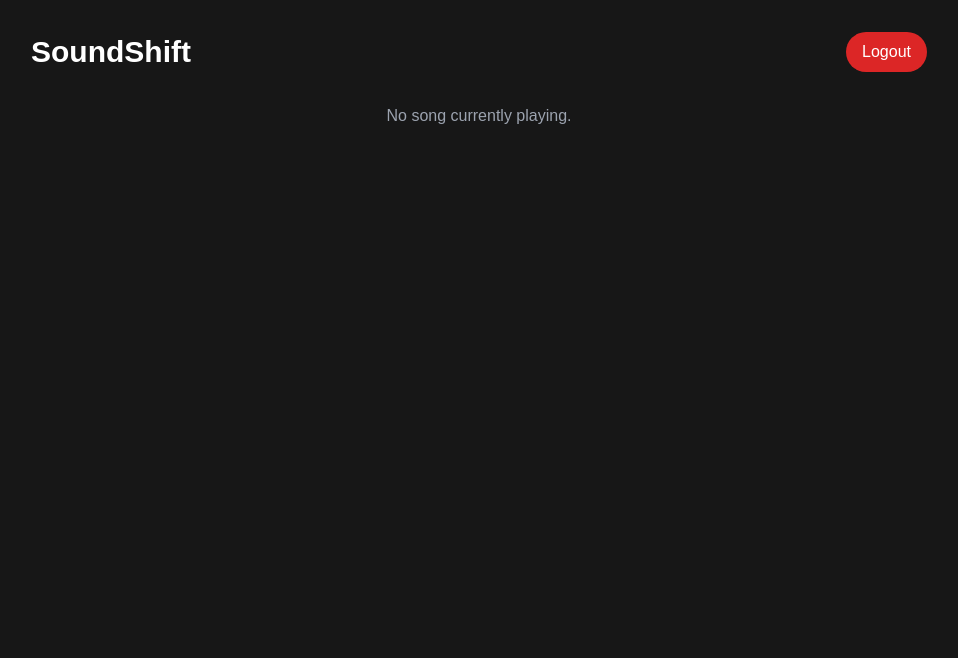
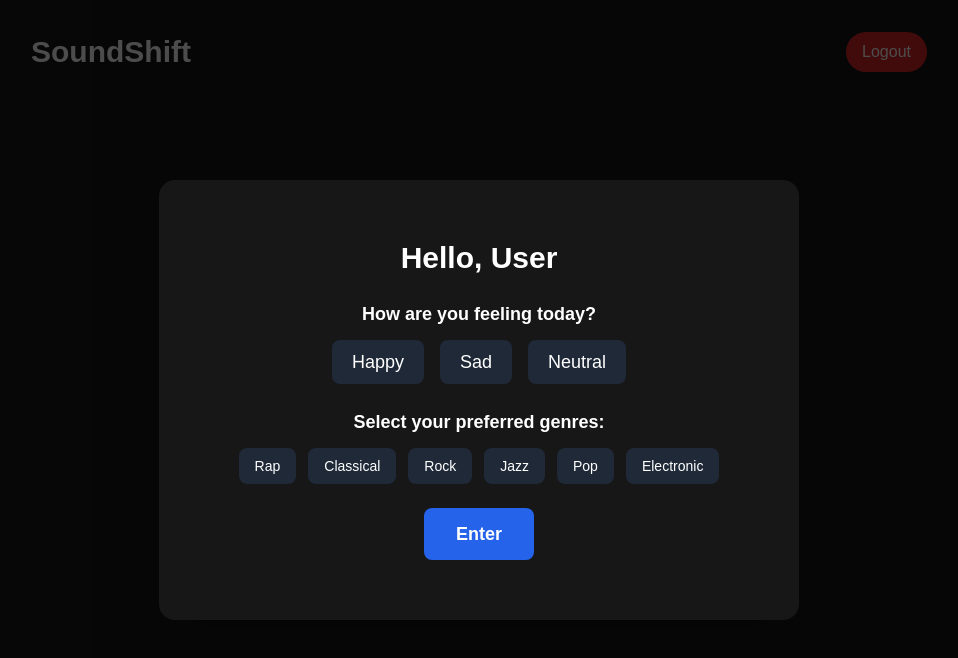
Before and after one commit to SoundShift/SoundShift, a Next.js app: page /dashboard in a window 1280 px wide. Shown: the top 658 px of the page, without its empty margins (161-1119 px from the left). Built offline with nearby package versions, Linux system fonts and the light colour scheme; no server answers; sample sign-in values are in the browser's storage.

Commit message:
Pop up window before loading songs and main window.

```diff
--- a/app/dashboard/page.tsx
+++ b/app/dashboard/page.tsx
@@ -4,6 +4,7 @@ import { useEffect, useState } from "react";
 import { useRouter } from "next/navigation";
 import Image from "next/image";
 import { useAuth } from "@/providers/AuthProvider";
+import Popup from "@/components/Popup";
 
 interface NowPlaying {
   isPlaying: boolean;
@@ -22,7 +23,18 @@ export default function Dashboard() {
   const [deviceId, setDeviceId] = useState<string | null>(null);
   const [volume, setVolume] = useState(50);
   const [isLiked, setIsLiked] = useState<boolean | null>(null);
+  const [showPopup, setShowPopup] = useState<boolean>(false);
   const { authenticated, authLoaded, spotifyToken, logout } = useAuth();
+
+  useEffect(() => {
+    if (authLoaded && authenticated) {
+      setShowPopup(true);
+    }
+  }, [authLoaded, authenticated]);
+
+  const handleClosePopup = () => {
+    setShowPopup(false);
+  };
 
   const handleLogout = () => {
     if (player) {
@@ -87,7 +99,7 @@ export default function Dashboard() {
               Authorization: `Bearer ${spotifyToken}`,
               "Content-Type": "application/json",
             },
-            body: JSON.stringify({ device_ids: [device_id], play: true }),
+            body: JSON.stringify({ device_ids: [device_id], play: false }),
           });
         }
       );
@@ -211,7 +223,11 @@ export default function Dashboard() {
           )}
         </div>
 
-        {nowPlaying ? (
+        {/* {showPopup && <Popup message="Enjoy seamless music streaming with Spotify!" onClose={handleClosePopup} />} */}
+        {showPopup && <Popup onClose={handleClosePopup} />}
+
+        {!showPopup && (
+          nowPlaying ? (
             <div className="flex flex-col items-center max-w-md mx-auto">
               {nowPlaying.albumArt && (
                 <div className="relative w-64 h-64 mb-8 shadow-2xl">
@@ -276,9 +292,8 @@ export default function Dashboard() {
               </div>
             </div>
             ) : (
-          <p className="text-center text-gray-400">
-            No song currently playing.
-          </p>
+              <p className="text-center text-gray-400">No song currently playing.</p>
+            )
           )}
       </div>
     </div>
--- /dev/null
+++ b/components/Popup.tsx
@@ -0,0 +1,69 @@
+"use client";
+
+import { useState } from "react";
+
+export default function Popup({ onClose }: { onClose: () => void }) {
+  const [selectedMood, setSelectedMood] = useState<string | null>(null);
+  const [selectedGenres, setSelectedGenres] = useState<string[]>([]);
+
+  const moods = ["Happy", "Sad", "Neutral"];
+  const genres = ["Rap", "Classical", "Rock", "Jazz", "Pop", "Electronic"];
+
+  return (
+    <div className="fixed inset-0 flex items-center justify-center bg-black bg-opacity-70 z-[9999]">
+      <div className="bg-neutral-900 text-white p-8 rounded-2xl shadow-2xl w-[50vw] h-[55vh] flex flex-col items-center justify-center">
+        <h2 className="text-3xl font-bold mb-6">Hello, User</h2>
+
+        {/* Mood Selection */}
+        <p className="mb-3 text-lg font-semibold">How are you feeling today?</p>
+        <div className="flex space-x-4 mb-6">
+          {moods.map((mood) => (
+            <button
+              key={mood}
+              onClick={() => setSelectedMood(mood)}
+              className={`px-5 py-2 rounded-lg text-lg transition ${
+                selectedMood === mood
+                  ? "bg-blue-600 text-white"
+                  : "bg-gray-800 hover:bg-gray-700"
+              }`}
+            >
+              {mood}
+            </button>
+          ))}
+        </div>
+
+        {/* Genre Selection */}
+        <p className="mb-3 text-lg font-semibold">Select your preferred genres:</p>
+        <div className="flex flex-wrap gap-3 mb-6 justify-center">
+          {genres.map((genre) => (
+            <button
+              key={genre}
+              onClick={() =>
+                setSelectedGenres((prev) =>
+                  prev.includes(genre)
+                    ? prev.filter((g) => g !== genre)
+                    : [...prev, genre]
+                )
+              }
+              className={`px-4 py-2 rounded-lg text-sm transition ${
+                selectedGenres.includes(genre)
+                  ? "bg-green-600 text-white"
+                  : "bg-gray-800 hover:bg-gray-700"
+              }`}
+            >
+              {genre}
+            </button>
+          ))}
+        </div>
+
+        {/* Enter Button */}
+        <button
+          onClick={onClose}
+          className="px-8 py-3 bg-blue-600 hover:bg-blue-700 rounded-lg text-lg font-semibold transition"
+        >
+          Enter
+        </button>
+      </div>
+    </div>
+  );
+}
```
Lines whose indentation alone changed are shown as unchanged.
